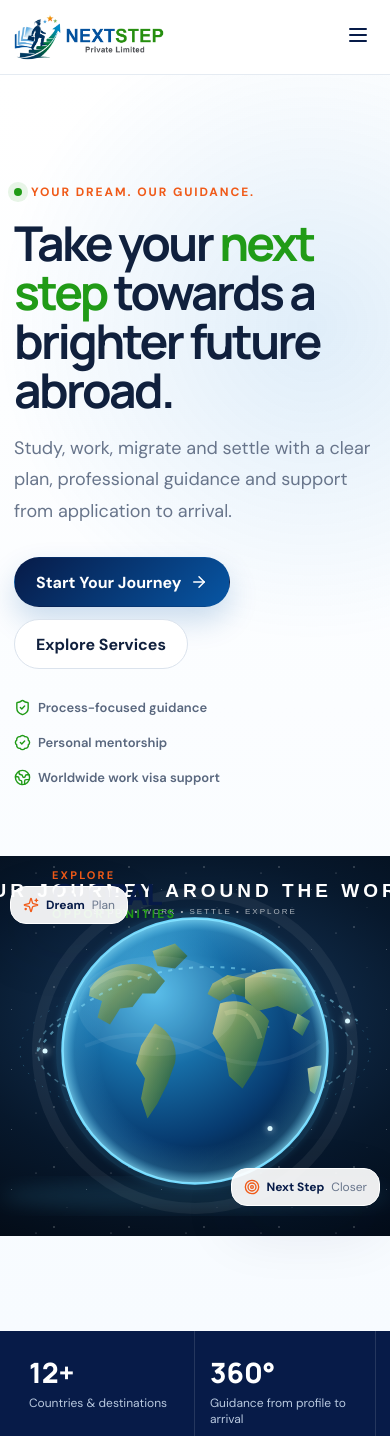
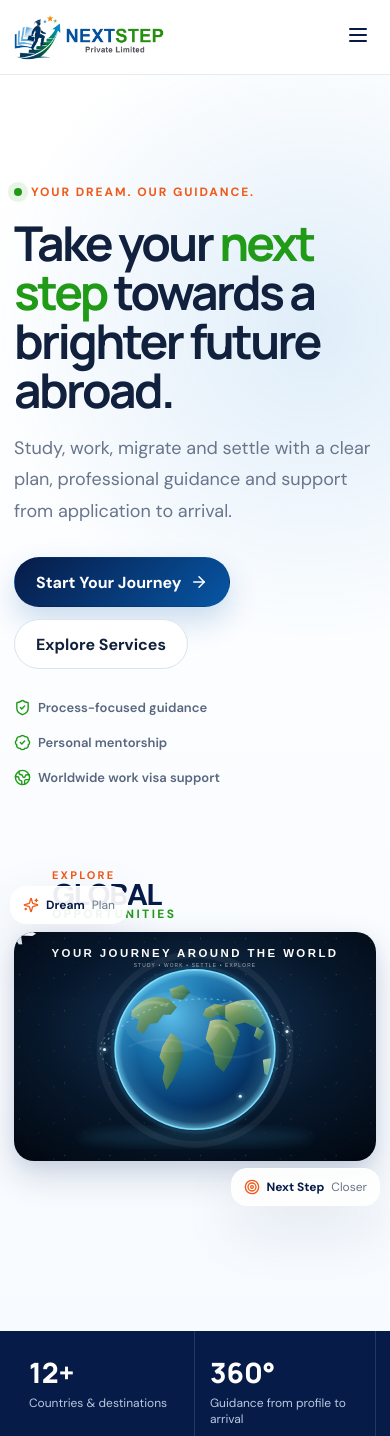
Before and after one commit to sreekanth-glitch/Next-Step_Project, a Next.js app: page / in a window 390 px wide. Shown: the top 1436 px of the page. Built offline with nearby package versions, Linux system fonts and the light colour scheme.

Commit message:
Update globals.css

```diff
--- a/app/globals.css
+++ b/app/globals.css
@@ -72,6 +72,13 @@ button, input { font: inherit; }
   max-width: 900px;
   height: auto;
   object-fit: contain;
+border-radius: 30px;
+
+  box-shadow:
+    0 25px 60px rgba(7, 27, 72, 0.18),
+    0 8px 20px rgba(7, 86, 164, 0.08);
+
+  overflow: hidden;
 }
 .hero-visual { position: relative; min-height: 550px; display: grid; place-items: center; }
 .continent { position: absolute; background: #2eaa4f; filter: drop-shadow(0 4px 5px rgba(0,0,0,.12)); }
@@ -115,9 +122,13 @@ button, input { font: inherit; }
     padding: 20px 0;
   }
 
-  .destination-svg {
-    width: 200%;
-    max-width: 600px;
-    height: auto;
+    .destination-svg {
+      width: 100%;
+      max-width: 600px;
+      border-radius: 20px;
+
+      box-shadow:
+        0 15px 35px rgba(7, 27, 72, 0.16),
+        0 5px 15px rgba(7, 86, 164, 0.07);
   }
 }
```
